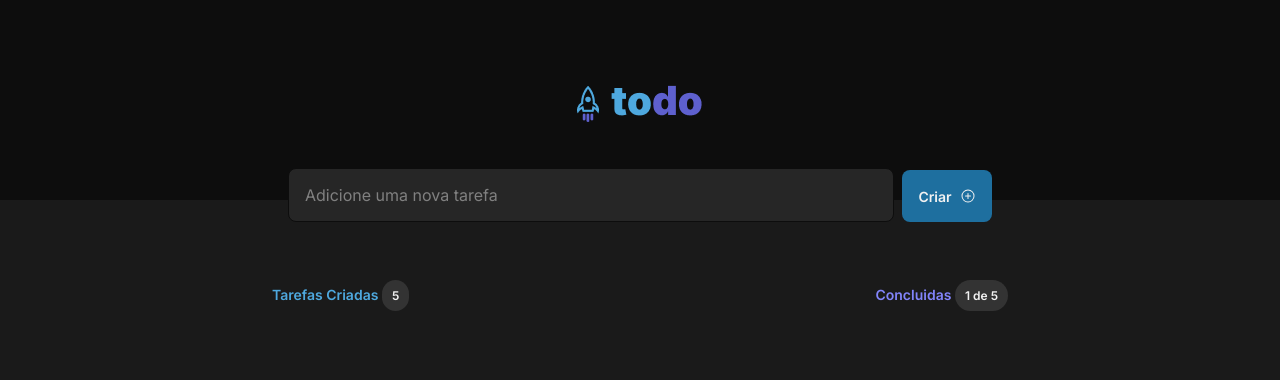
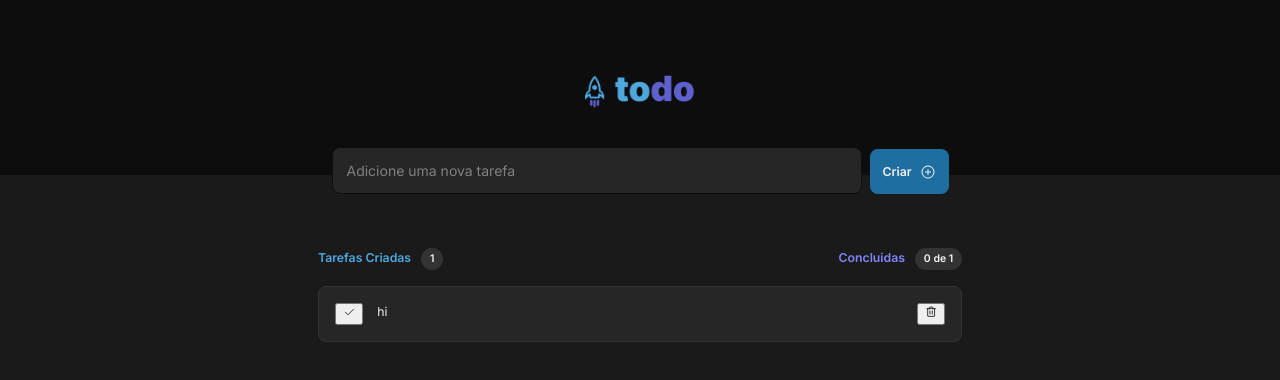
Before and after one commit to bigdavdav/To-do-List, a React (Vite) app: page / in a window 1280 px wide. Shown: the top 380 px of the page. Built offline with nearby package versions, Linux system fonts and the light colour scheme.

Commit message:
changed where the task creation bar is, finished functionality. need to finish styling buttons

```diff
--- a/src/App.tsx
+++ b/src/App.tsx
@@ -1,18 +1,16 @@
-import { Header } from './components/Header'
-import { TaskCreate } from './components/TaskCreate'
-import { TaskContainer } from './components/TaskContainer'
+import { Header } from './components/Header';
+import { TaskContainer } from './components/TaskContainer';
 
-import styles from './App.module.css'
-import './global.css'
+import styles from './App.module.css';
+import './global.css';
 
 export function App() {
   return (
     <div>
       <Header />
       <div className={styles.mainApp}>
-        <TaskCreate />
         <TaskContainer />
       </div>
     </div>
-  )
+  );
 }
--- a/src/components/Header.tsx
+++ b/src/components/Header.tsx
@@ -1,6 +1,6 @@
-import logo from '../assets/logo.png'
+import logo from '../assets/logo.png';
 
-import styles from './Header.module.css'
+import styles from './Header.module.css';
 
 export function Header() {
   return (
@@ -11,5 +11,5 @@ export function Header() {
         alt="To-do text with rocket symbol next to it."
       />
     </div>
-  )
+  );
 }
--- /dev/null
+++ b/src/components/Task.module.css
@@ -0,0 +1,33 @@
+.task {
+  padding: 16px;
+
+  background-color: var(--grey-500);
+  border: 1px solid var(--grey-400);
+  border-radius: 8px;
+
+  display: flex;
+  flex-direction: row;
+  align-items: flex-start;
+  justify-content: space-between;
+  gap: 1rem;
+}
+
+.task + .task {
+  margin-top: 0.75rem;
+}
+
+.task > main {
+  display: flex;
+  align-items: flex-start;
+  gap: 1rem;
+}
+
+.task > main p {
+  color: var(--grey-100);
+  line-height: 140%;
+}
+
+.task > main .complete {
+  color: var(--grey-300);
+  text-decoration: line-through;
+}
--- /dev/null
+++ b/src/components/Task.tsx
@@ -0,0 +1,44 @@
+import { useState } from 'react';
+import { Check, Trash } from 'phosphor-react';
+
+import styles from './Task.module.css';
+
+interface TaskProps {
+  content: string;
+  deleteTask: (taskToDelete:string, completion:boolean) => void;
+  completeTask: (taskToDelete:boolean) => void;
+}
+
+export function Task({content, deleteTask, completeTask}:TaskProps ) {
+  const [completion, setCompletion] = useState(false)
+
+
+  function handleCompletingAction() {
+    completeTask(completion)
+    if (completion == false) {
+      setCompletion(true)
+    } else if (completion == true) {
+      setCompletion(false)
+    }
+  }
+
+  function handleDeletingTask() {
+    deleteTask(content, completion)
+  }
+
+  return (
+    <div className={styles.task}>
+      <main>
+        <button>
+          <Check onClick={handleCompletingAction}/>
+        </button>
+
+        <p className={completion == true ? styles.complete : styles.incomplete}>{ content }</p>
+      </main>
+
+      <button onClick={handleDeletingTask}>
+        <Trash />
+      </button>
+    </div>
+  );
+}
--- a/src/components/TaskContainer.module.css
+++ b/src/components/TaskContainer.module.css
@@ -1,8 +1,64 @@
-.taskContainer {
-  margin-top: 4rem;
+.newTask {
+  margin-top: -2rem;
+
+  display: flex;
+  align-items: flex-end;
+  justify-content: center;
+  gap: 8px;
+}
+
+.textarea {
+  width: 37.875rem;
+  height: 3.375rem;
+  padding: 1rem;
+  border-radius: 8px;
+
+  color: var(--grey-100);
+  background-color: var(--grey-500);
+  border: 1px solid var(--grey-700);
+  outline: none;
+
+  font-size: 1rem;
+  resize: none;
+
+  transition: border 0.2s;
+}
+
+.textarea::placeholder {
+  color: var(--grey-300);
+}
+.textarea:focus {
+  border: 1px solid var(--dark-purple);
+}
+.submitTask {
+  width: 5.625rem;
+  height: 3.25rem;
+  border-radius: 8px;
+
+  border: 0;
+  background-color: var(--dark-blue);
+  color: var(--grey-100);
+
+  font-size: 0.875rem;
+  font-weight: 600;
+
+  display: flex;
+  justify-content: center;
+  align-items: center;
+  gap: 8px;
+
+  transition: background-color 0.2s;
+}
+
+.submitTask:hover {
+  background-color: var(--blue);
+  padding: 0.25rem 0.625rem;
 }
 
 .taskStatus {
+  margin-top: 4rem;
+  margin-bottom: 1.5rem;
+
   display: flex;
   flex-direction: row;
   justify-content: space-between;
@@ -20,7 +76,8 @@
 }
 
 .createdTasks span, .completedTasks span {
-  padding: 0.5rem 0.625rem;
+  margin-left: 0.5rem;
+  padding: 0.3125rem 0.625rem;
 
   color: var(--grey-100);
   font-size: 0.75rem;
--- a/src/components/TaskContainer.tsx
+++ b/src/components/TaskContainer.tsx
@@ -1,15 +1,84 @@
-import styles from './TaskContainer.module.css'
+import { ChangeEvent, FormEvent, useState } from 'react';
+import { Task } from './Task';
+import { PlusCircle } from '@phosphor-icons/react';
+
+
+import styles from './TaskContainer.module.css';
 
 export function TaskContainer() {
+  const [textareaContent, setTextareaContent] = useState('')
+
+  const [tasks, setTasks] = useState([
+    "hi",
+  ])
+
+  const [completedTasks, setCompletedTasks] = useState(0)
+
+  function newTextareaContent(event: ChangeEvent<HTMLTextAreaElement>) {
+    setTextareaContent(event.target.value);
+  }
+
+  function createNewTask(event: FormEvent) {
+    event.preventDefault();
+
+    setTasks([...tasks, textareaContent]);
+    setTextareaContent('');
+  }
+
+  function completeTask(status: boolean){
+    if (status == false) {
+      setCompletedTasks(completedTasks + 1)
+    } else if (status == true) {
+      setCompletedTasks(completedTasks - 1)
+    }
+  }
+
+  function deleteTask(taskToDelete: string, completion:boolean) {
+    if (completion == true) {
+      setCompletedTasks(completedTasks -1)
+    }
+
+    const newList = tasks.filter(task => {
+      return task !== taskToDelete
+    })
+
+    setTasks(newList);
+  }
+
   return (
     <div className={styles.taskContainer}>
+      <form onSubmit={createNewTask} className={styles.newTask}>
+        <textarea
+          className={styles.textarea}
+          placeholder='Adicione uma nova tarefa'
+          value={textareaContent}
+          onChange={newTextareaContent}
+        />
+
+        <button type='submit' className={styles.submitTask}>
+          Criar
+          <PlusCircle size={16}/>
+        </button>
+      </form>
+
       <div className={styles.taskStatus}>
-        <p className={styles.createdTasks}>Tarefas Criadas <span>5</span></p>
-        <p className={styles.completedTasks}>Concluidas <span>1 de 5</span></p>
+        <p className={styles.createdTasks}>Tarefas Criadas <span>{tasks.length}</span></p>
+        <p className={styles.completedTasks}>Concluidas <span>{completedTasks} de {tasks.length}</span></p>
       </div>
-      <div className="tasks">
 
+      <div className={styles.tasks}>
+        { tasks.map(task => {
+            return (
+              <Task
+                key = { task }
+                content = { task }
+                deleteTask = { deleteTask }
+                completeTask = { completeTask }
+              />
+            );
+          }) }
       </div>
+
     </div>
-  )
+  );
 }
--- a/src/components/TaskCreate.module.css
+++ /dev/null
@@ -1,55 +0,0 @@
-.newTask {
-  margin-top: -2rem;
-
-  display: flex;
-  align-items: flex-end;
-  justify-content: center;
-  gap: 8px;
-}
-
-.textarea {
-  width: 37.875rem;
-  height: 3.375rem;
-  padding: 1rem;
-  border-radius: 8px;
-
-  color: var(--grey-100);
-  background-color: var(--grey-500);
-  border: 1px solid var(--grey-700);
-  outline: none;
-
-  font-size: 1rem;
-  resize: none;
-
-  transition: border 0.2s;
-}
-
-.textarea::placeholder {
-  color: var(--grey-300);
-}
-.textarea:focus {
-  border: 1px solid var(--dark-purple);
-}
-.button {
-  width: 5.625rem;
-  height: 3.25rem;
-  border-radius: 8px;
-
-  border: 0;
-  background-color: var(--dark-blue);
-
-  font-size: 0.875rem;
-  font-weight: 600;
-
-  display: flex;
-  justify-content: center;
-  align-items: center;
-  gap: 8px;
-
-  transition: background-color 0.2s;
-}
-
-.button:hover {
-  background-color: var(--blue);
-  padding: 0.25rem 0.625rem;
-}
--- a/src/components/TaskCreate.tsx
+++ /dev/null
@@ -1,14 +0,0 @@
-import styles from './TaskCreate.module.css'
-import { PlusCircle } from '@phosphor-icons/react'
-
-export function TaskCreate() {
-  return (
-    <form className={styles.newTask}>
-      <textarea className={styles.textarea} placeholder='Adicione uma nova tarefa' ></textarea>
-      <button className={styles.button}>
-        Criar
-        <PlusCircle size={16}/>
-      </button>
-    </form>
-  )
-}
--- a/src/global.css
+++ b/src/global.css
@@ -19,8 +19,10 @@
 * {
   margin: 0;
   box-sizing: border-box;
+
+  font-size: 0.875rem;
   font-family: 'Inter';
-  color: var(--grey-100);
+  -webkit-font-smoothing: antialiased;
 }
 
 body {
```
